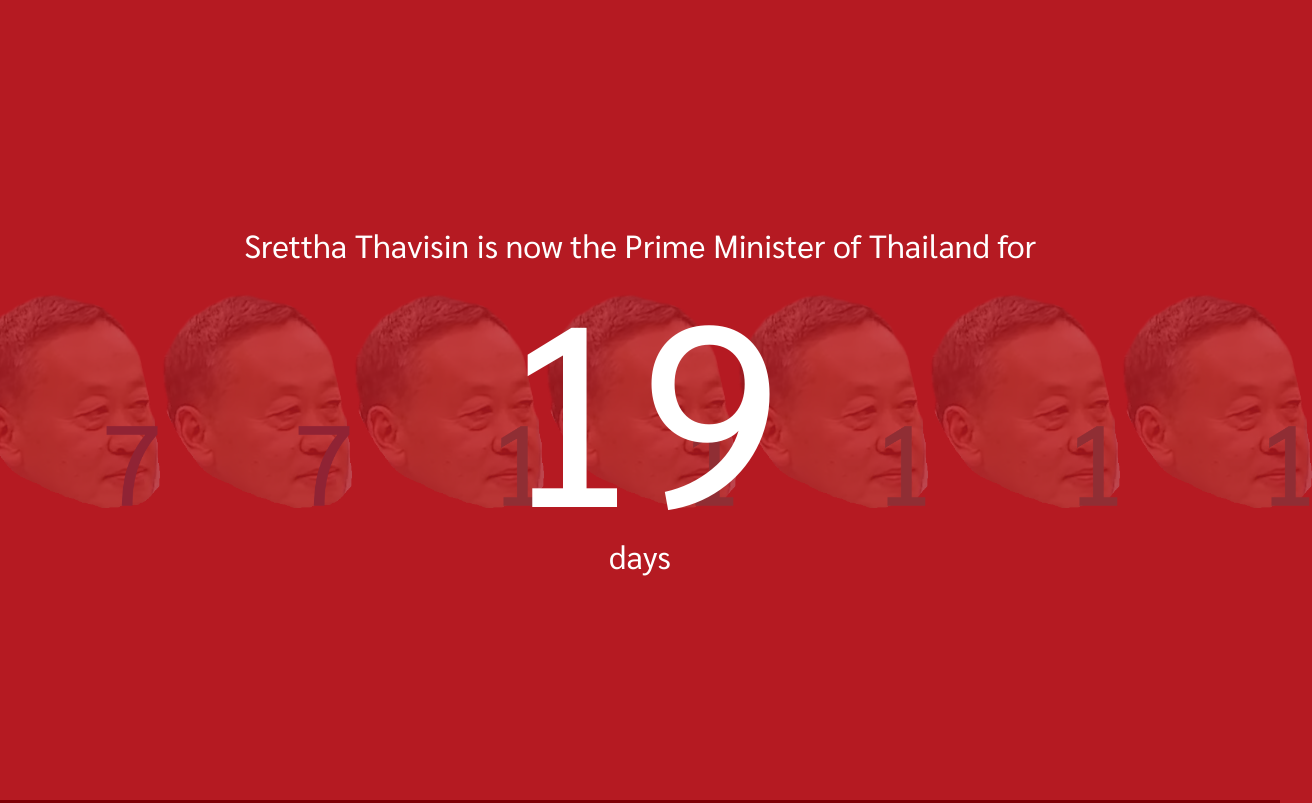
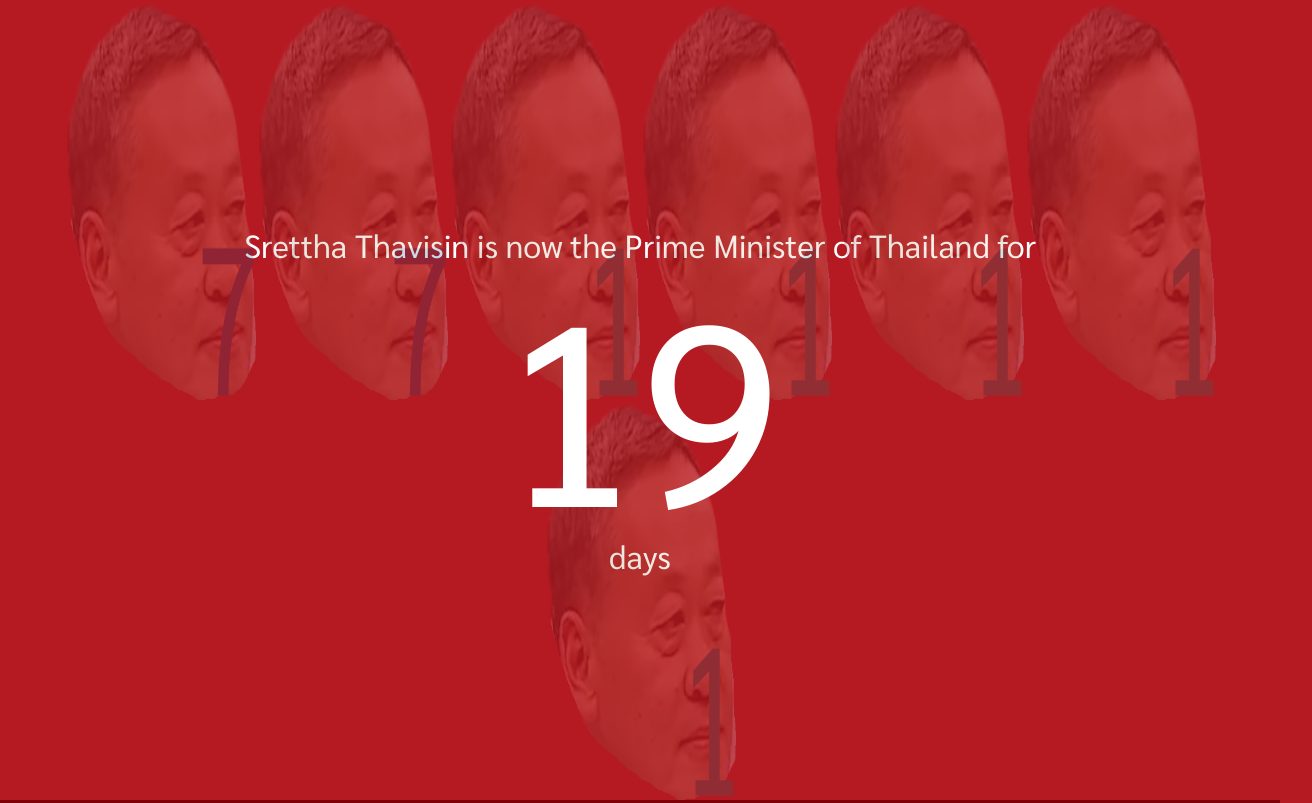
Before and after one commit to mistertfy64/SretthaThavisinCounter, a plain HTML site: page index.html in a window 1280 px wide. Shown: the top 803 px of the page, 1312 px wide, since content can reach past the window. Drawn offline with Linux system fonts and the light colour scheme.

Commit message:
change: css changes

```diff
--- a/index.css
+++ b/index.css
@@ -3,6 +3,7 @@ body {
 	background-color: #b51a22;
 	font-family: "Sarabun", sans-serif;
 	font-size: 100%;
+	overflow-x: hidden;
 }
 
 main {
@@ -98,10 +99,12 @@ footer a {
 #faces {
 	position: absolute;
 	opacity: 0.2;
-	width: 100%;
+	width: 100vw;
+	height: 100vh;
 	display: flex;
 	justify-content: center;
 	user-select: none;
+	flex-wrap: wrap;
 }
 
 #faces img {
```
